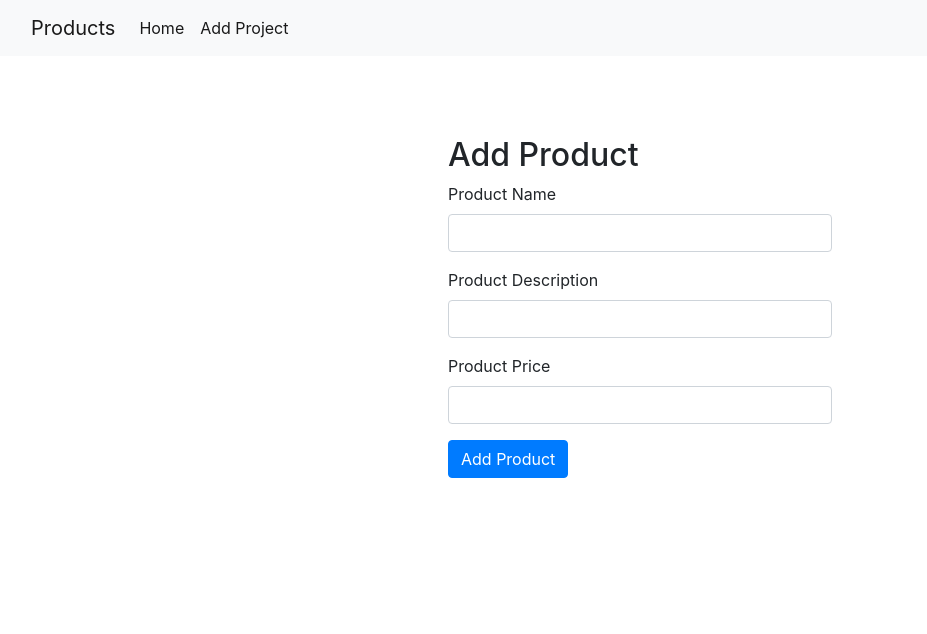
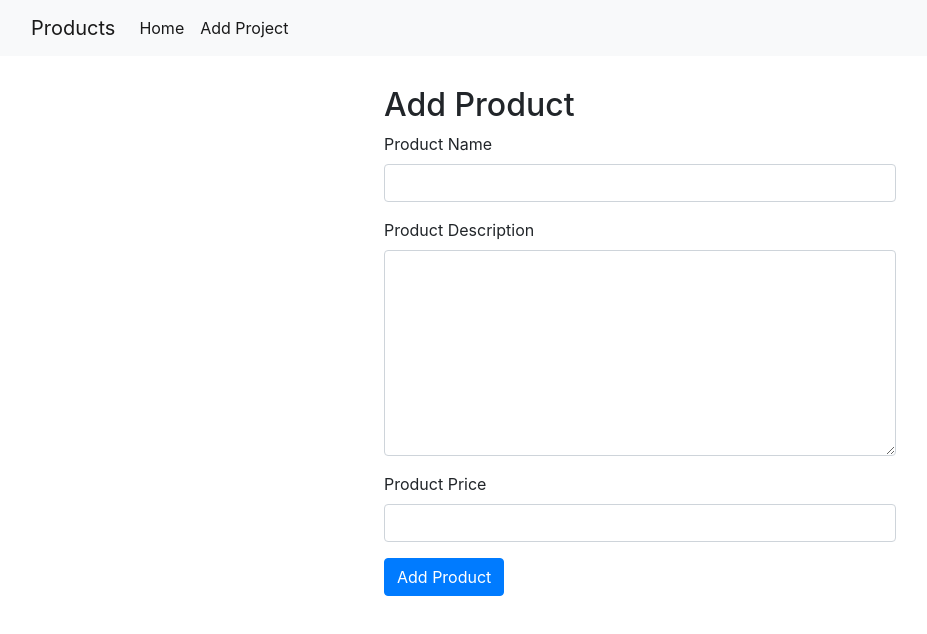
Before and after one commit to lindenhbryon/Product-Filtering, a React (Create React App) app: page /add-product in a window 1280 px wide. Shown: the top 634 px of the page, without its empty margins (0-927 px from the left). Built offline with nearby package versions, Linux system fonts and the light colour scheme.

Commit message:
various edits

```diff
--- a/src/Components/AddProduct/AddProduct.js
+++ b/src/Components/AddProduct/AddProduct.js
@@ -39,7 +39,7 @@ function AddProduct() {
       return(
         <div className="center-container">
             <h2>Add Product</h2>
-            <FormError error={error} success={status}/>
+            <FormError error={error}/>
             <form id="create-post-form" onSubmit={handleSubmit}>
                 <div className="mb-3">
                     <label htmlFor="username-label" className="form-label">Product Name</label>
@@ -55,14 +55,16 @@ function AddProduct() {
                 </div>
                 <div className="mb-3">
                     <label htmlFor="password-field" className="form-label">Product Description</label>
-                    <input
+                    <textarea
                         type="text"
                         className="form-control"
                         name="productDesc"
                         id="productDesc"
+                        rows="8"
+                        cols="50"
                         required
                         {...bindProductDesc}
-                    />
+                    ></textarea>
                 </div>
                 <div className="mb-3">
                     <label htmlFor="password-field" className="form-label">Product Price</label>
--- a/src/Components/Error/FormError.js
+++ b/src/Components/Error/FormError.js
@@ -1,9 +1,8 @@
 function FormError(props){
-    console.log(props);
     if(props.error === null){
         return false;
     }
-    const colorClass = props.success === "success" ? 'alert alert-success' : 'alert alert-danger';
+    const colorClass = props.error  !== null ? 'alert alert-success' : 'alert alert-danger';
     return(
         <div className={colorClass} role="alert">{props.error}</div>
     )
--- a/src/Components/Helper/useAsync.js
+++ b/src/Components/Helper/useAsync.js
@@ -1,6 +1,6 @@
 import { useState, useEffect, useCallback } from 'react';
 
-// Hook
+
 const useAsync = (asyncFunction, immediate = true) => {
     const [status, setStatus] = useState('idle');
     const [data, setData] = useState([]);
--- a/src/Components/Product/ProductContainer.js
+++ b/src/Components/Product/ProductContainer.js
@@ -15,9 +15,10 @@ function ProductContainer(){
 
     return(
         <div>
-            <h2 style={{textAlign: 'center'}}>Products</h2>
+            <h2 className="products-header">Products</h2>
             <ul>
-                {error !== '' ? <p>error</p> : ''}
+                {error !== '' ? <p>Something went wrong whilst fetching products.</p> : ''}
+                {data.length == 0  ? <p className="no-products">There are currently no products.</p> : ''}
                 {data.map((item, key) => (
                     <ProductItem key={key} products={item} />
                 ))}
--- a/src/Components/Product/ProductItem.js
+++ b/src/Components/Product/ProductItem.js
@@ -1,7 +1,7 @@
 function ProductContainer(props){
     return(
-        <div className="card" style={{width: '18rem', float: 'left', width: 'calc(33% - 2px)', margin:'2px'}}>
-            <div src="..." className="card-img-top" style={{backgroundColor: 'rgb(134, 142, 150)', width:'100%', height: '200px'}}></div>
+        <div className="card zoom">
+            <div className="card-img-top"></div>
             <div className="card-body">
                 <h5 className="card-title">{props.products.product_name}</h5>
                 <p className="card-text">{props.products.product_description}</p>
--- a/src/Components/Searchbar/Searchbar.js
+++ b/src/Components/Searchbar/Searchbar.js
@@ -7,9 +7,8 @@ const Searchbar = (props) => {
     }
     return(
         <>
-            <h4 style={{textAlign: "center"}}>Search Product</h4>
             <form className="input-group mb-3" id="search-product-form" onSubmit={e => handleSubmit(e)}>
-                <input type="text" className="form-control" onChange={e => updateSearch(e.target.value)} name="search" required/>
+                <input type="text" placeholder="Search for a product.." className="form-control" onChange={e => updateSearch(e.target.value)} name="search" required/>
                 <span className="input-group-text" style={{cursor: "pointer"}} id="basic-addon2">Search</span>
             </form>
         </>
--- a/src/index.css
+++ b/src/index.css
@@ -1,5 +1,30 @@
 .center-container {
-  width: 30%;
+  width: 40%;
   margin: 0 auto;
-  margin-top: 80px;;
+  margin-top: 30px;
+  margin-bottom: 90px;
 }
+.zoom {
+  background-color: green;
+  transition: transform .5s; /* Animation */
+
+}
+.zoom:hover {
+  transform: scale(1.1); /* (150% zoom - Note: if the zoom is too large, it will go outside of the viewport) */
+}
+.card {
+  float: left;
+  width: calc(31% - 6px);
+  margin: 0px 28px 40px 0px;
+}
+.card-img-top {
+  background-color: rgb(134, 142, 150);
+  width:100%;
+  height: 200px
+}
+.products-header {
+  text-align: center;
+}
+.no-products {
+  text-align: center;
+}
```
Also changed, not shown: 1 other file (tests, documents, lock files or other folders).
